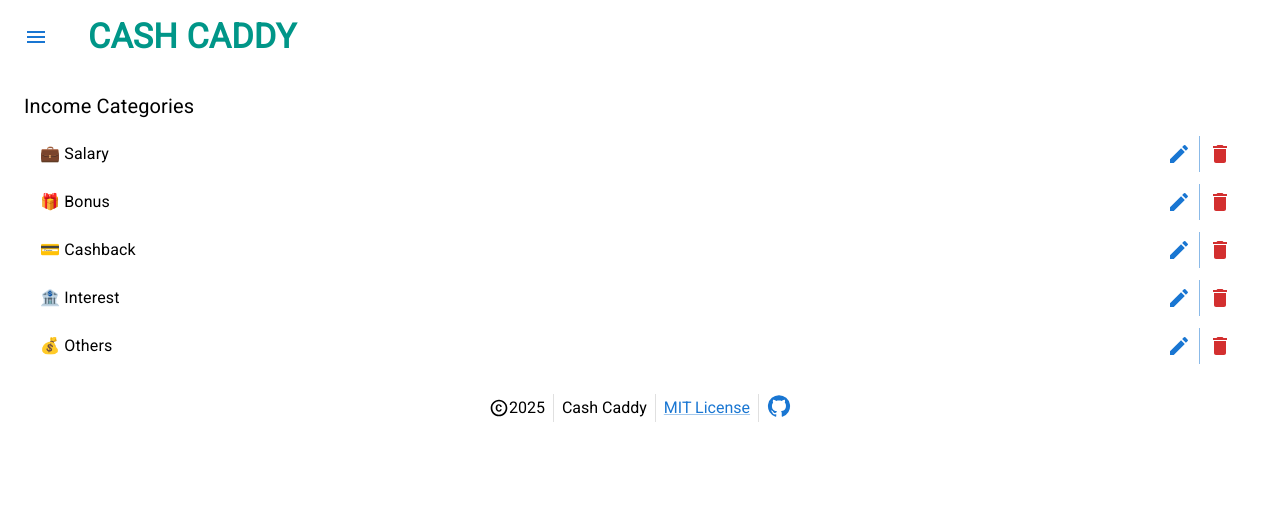
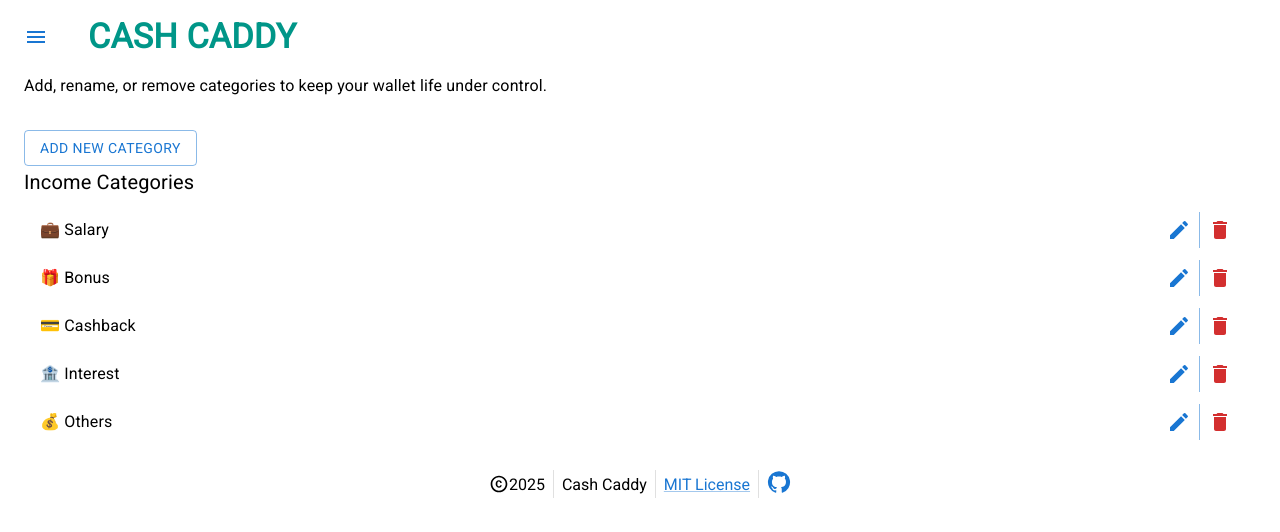
Before and after one commit to vmanidev/cash-caddy, a React (Vite) app: page /categories in a window 1280 px wide. Shown: the top 532 px of the page. Built offline with nearby package versions, Linux system fonts and the light colour scheme.

Commit message:
feat(ui): add page description and implement delete category logic in category page

```diff
--- a/src/pages/Categories.tsx
+++ b/src/pages/Categories.tsx
@@ -9,13 +9,14 @@
 } from "@mui/material";
 import AppHeader from "../components/common/Header";
 import AppFooter from "../components/common/Footer";
-import { useSelector } from "react-redux";
+import { useDispatch, useSelector } from "react-redux";
 import type { IncomeExpensesItem } from "../store/types";
 import { Delete, Edit } from "@mui/icons-material";
 import { useState } from "react";
 import UpdateCategory from "../features/category-management/UpdateCategory";
 import type { UpdateCategoryStateProps } from "../models/categories";
 import { initialCategoryData } from "../constants/form";
+import { deleteCategory } from "../store/features/categorySlice";
 
 function Categories() {
   const [updateCategory, setUpdateCategory] =
@@ -25,6 +26,8 @@
     });
 
   const categories = useSelector((state: any) => state.categories);
+
+  const dispatch = useDispatch();
 
   const editCategoryItem = (
     name: IncomeExpensesItem,
@@ -47,7 +50,11 @@
                     <Button onClick={() => editCategoryItem(item, "income")}>
                       <Edit />
                     </Button>
-                    <Button>
+                    <Button
+                      onClick={() =>
+                        dispatch(deleteCategory({ name: item, type: "income" }))
+                      }
+                    >
                       <Delete color="error" />
                     </Button>
                   </ButtonGroup>
@@ -74,9 +81,14 @@
         <Grid size={12}>
           <AppHeader />
         </Grid>
+        <Typography variant="body1">
+          Add, rename, or remove categories to keep your wallet life under
+          control.
+        </Typography>
         <Grid size={12} marginTop={2}>
+          <Button variant="outlined">Add New Category</Button>
           <Grid size={12}>
-            <IncomeCategories />
+            {categories.income.length > 0 && <IncomeCategories />}
           </Grid>
         </Grid>
         <Grid size={12}>
```
